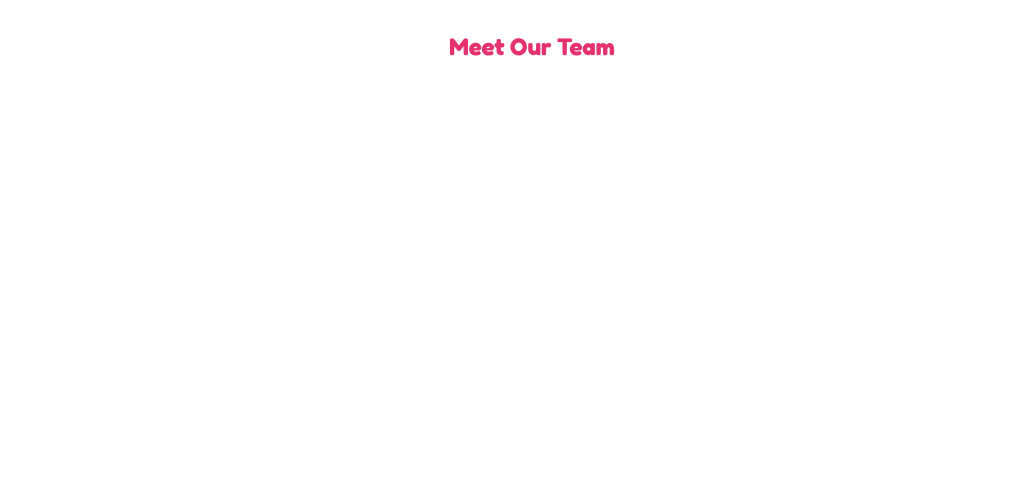
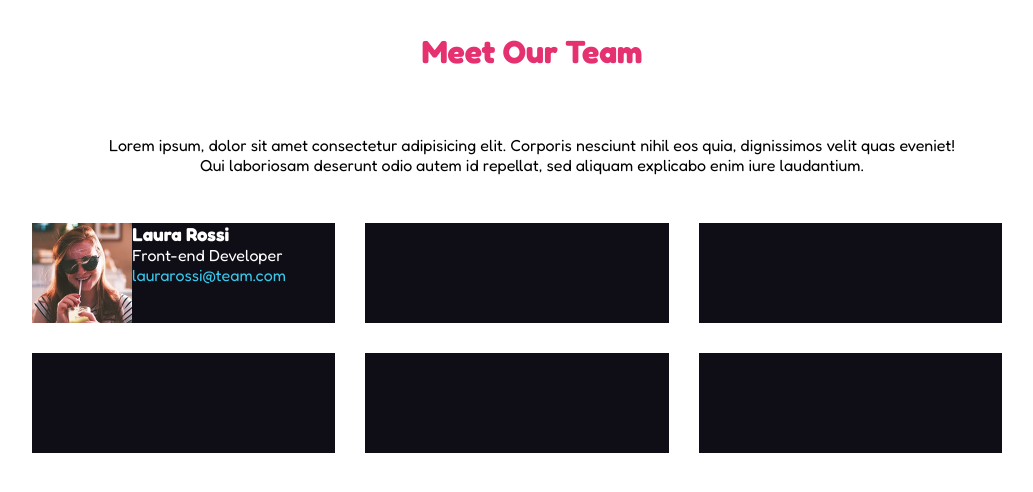
Before and after one commit to StefanoM98/html-css-float-cards, a plain HTML site: page index.html in a window 1280 px wide. Shown: the whole page, without its empty margins (108-1141 px from the left). Drawn offline with Linux system fonts and the light colour scheme.

Commit message:
Card creata con immagine, nome, lavoro ed email

```diff
--- a/css/style.css
+++ b/css/style.css
@@ -1,28 +1,73 @@
 /* Reset */
-*{
+* {
     padding: 0;
     margin: 0;
     box-sizing: border-box;
 }
 
-img{
+img {
     max-width: 100%;
 }
 
 /* Body e sottosezioni */
 
-body{
+body {
     font-family: 'Fredoka', sans-serif;
 }
 
-.container{
+.container {
     width: 80%;
     max-width: 1000px;
     margin: 0 auto;
     margin-top: 2rem;
 }
-
-.title{
+/* Titolo con descrizione */
+.title {
     color: #e53170;
     text-align: center;
+    font-size: 2rem;
+    margin-bottom: 2em;
 }
+
+.sub-title{
+    text-align: center;
+    margin-bottom: 3em;
+}
+
+/* Colonne e card */
+.row {
+    border: 10px  rgba(255, 255, 255, 0.9);
+    margin-bottom: 30px;
+}
+
+.clearfix::after {
+    content: "";
+    display: table;
+    clear:both;
+}
+
+.card {
+    width:calc(100% / 3 - 30px);
+    float: left;
+    height: 100px;
+    background-color: #0f0e17;
+    margin-right: 30px;
+}
+
+.people {
+    height: 100px;
+    float: left;
+}
+
+h3 {
+    display: inline-block;
+    color: white;
+}
+
+.work {
+    color: white;
+}
+
+.email{
+    color: #38c9ec;
+}
--- a/index.html
+++ b/index.html
@@ -19,7 +19,26 @@
     <main>
         <div class="container">
             <section>
+                <!-- Titolo con descrizione -->
                 <h1 class="title">Meet Our Team</h1>
+                <p class="sub-title">Lorem ipsum, dolor sit amet consectetur adipisicing elit. Corporis nesciunt nihil eos quia, dignissimos velit quas eveniet! <br> Qui laboriosam deserunt odio autem id repellat, sed aliquam explicabo enim iure laudantium.
+                </p>
+                <!-- /Titolo con descrizione -->
+                <div class="row clearfix">
+                    <div class="card clearfix">
+                        <img class="people" src="img/female1.png" alt="Laura Rossi">
+                        <h3>Laura Rossi</h3>
+                        <p class="work">Front-end Developer</p>
+                        <p class="email">laurarossi@team.com</p>
+                    </div>
+                    <div class="card"></div>
+                    <div class="card"></div>
+                </div>
+                <div class="row clearfix">
+                    <div class="card"></div>
+                    <div class="card"></div>
+                    <div class="card"></div>
+                </div>
             </section>
         </div>
     </main>
```
